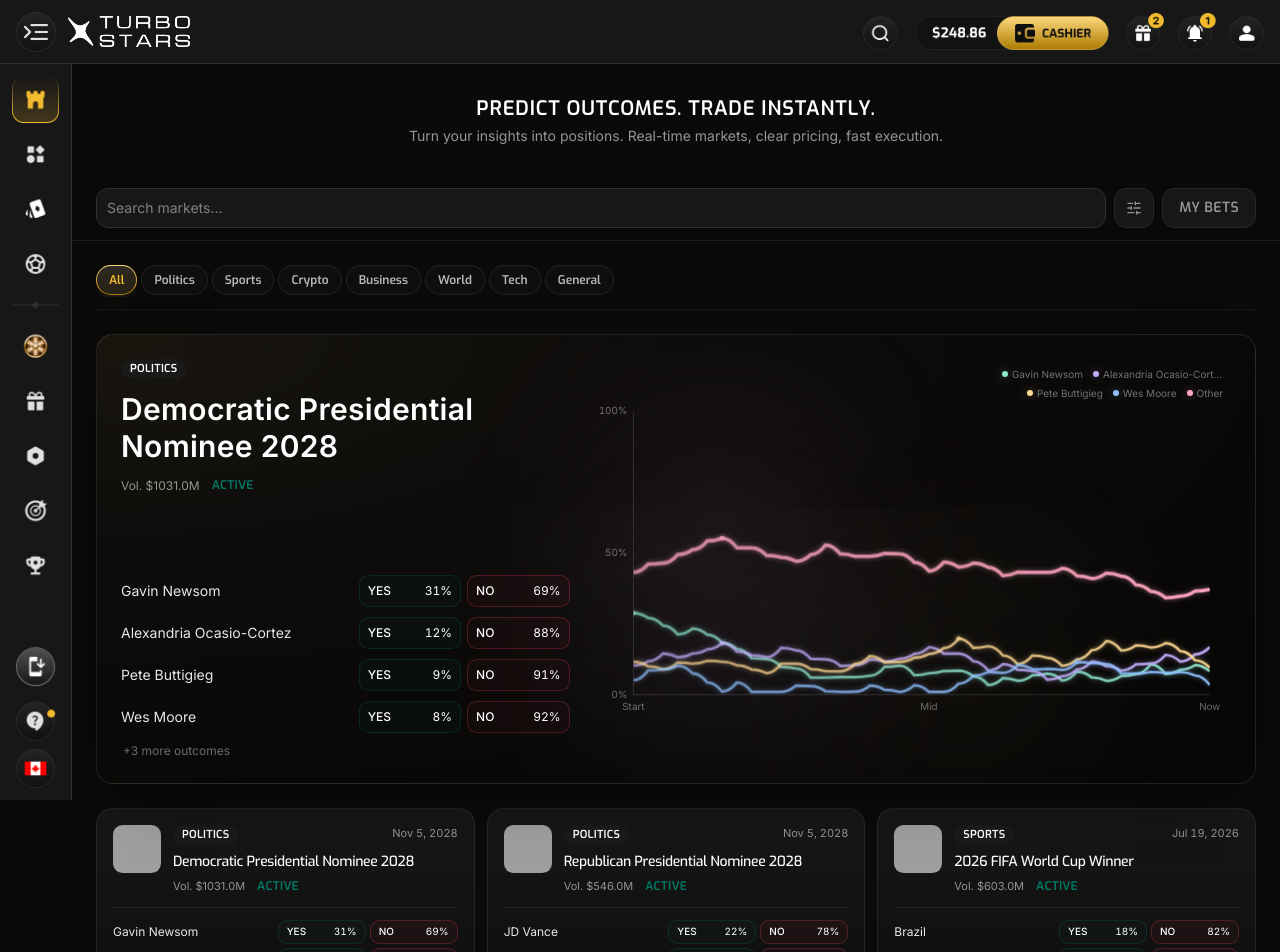
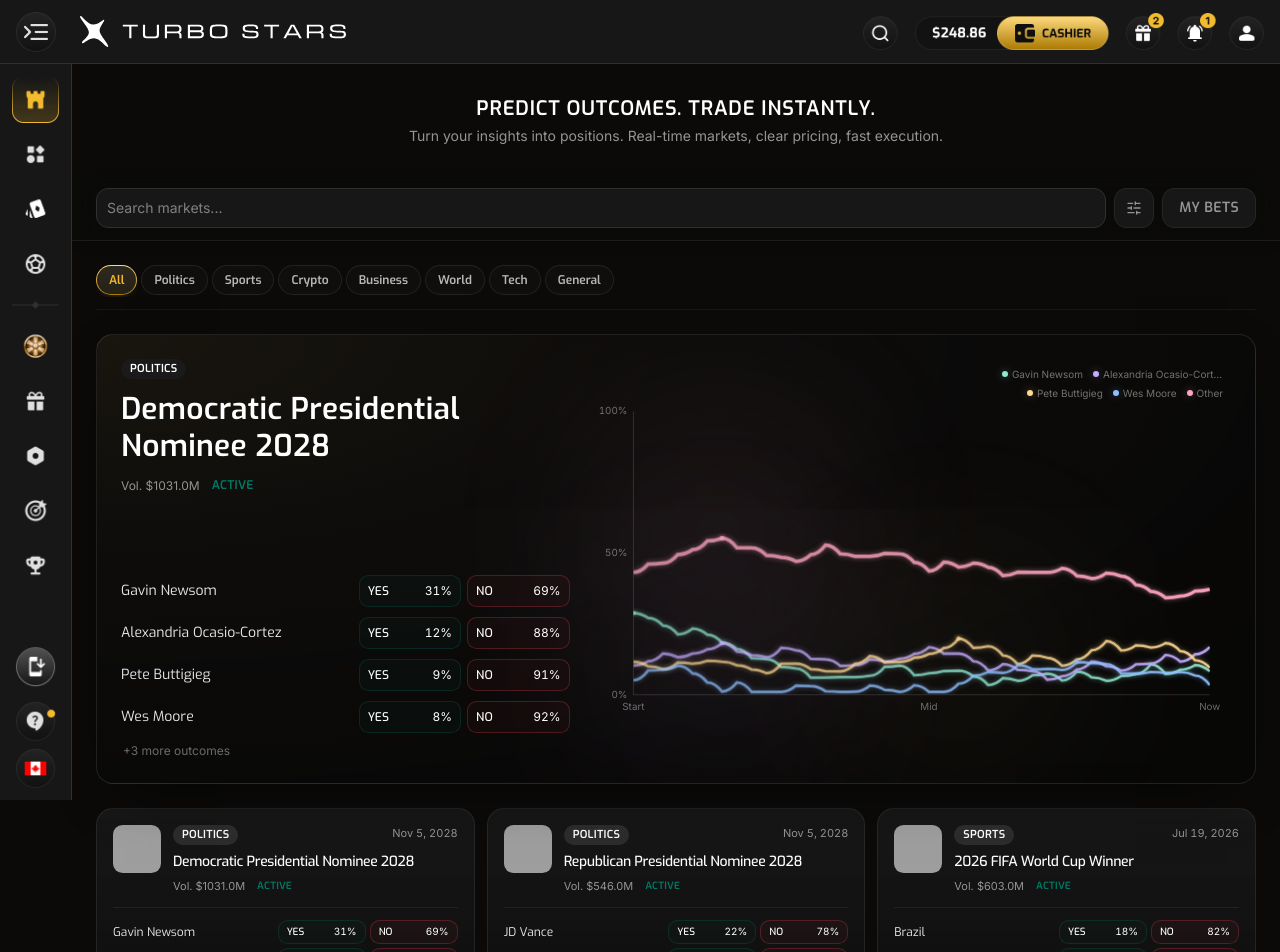
Before and after one commit to budda-hustle/turbo-predict, a Next.js app: page / in a window 1280 px wide. Shown: the top 952 px of the page. Built offline with nearby package versions, Linux system fonts and the light colour scheme; grey boxes are pictures that could not be loaded.

Commit message:
fix: yes/no buttons bg opacity (4%) + minor UI tweaks

```diff
--- a/src/components/app-header.tsx
+++ b/src/components/app-header.tsx
@@ -19,11 +19,11 @@
           priority
         />
         <Image
-          src="/demo-nav/header/logo.png"
-          alt="TurboPredict logo"
+          src="/demo-nav/header/logo.svg"
+          alt="Turbo Stars logo"
           width={3826}
           height={1000}
-          className="h-8 w-auto object-contain"
+          className="h-6 w-auto object-contain lg:ml-3 lg:h-8"
           priority
         />
       </div>
--- a/src/components/home-markets.tsx
+++ b/src/components/home-markets.tsx
@@ -90,7 +90,7 @@
     <div className="flex flex-col gap-1">
       {top.map((o, i) => (
         <div key={`${o.id}-${i}`} className="flex items-center gap-1">
-          <span className="min-w-0 flex-1 truncate text-xs text-foreground/90">
+          <span className="min-w-0 flex-1 truncate font-display text-xs text-foreground/90">
             {o.name}
           </span>
           <div className="flex shrink-0 items-center gap-0.5 sm:gap-1">
@@ -102,7 +102,7 @@
               )}
               onClick={(e) => e.stopPropagation()}
             >
-              <span className="font-medium text-yes-foreground">YES</span>
+              <span className="font-display font-medium text-yes-foreground">YES</span>
               <span className="tabular-nums text-yes-foreground">
                 {Math.round(o.yesPrice * 100)}%
               </span>
@@ -115,7 +115,7 @@
               )}
               onClick={(e) => e.stopPropagation()}
             >
-              <span className="font-medium text-no-foreground">NO</span>
+              <span className="font-display font-medium text-no-foreground">NO</span>
               <span className="tabular-nums text-no-foreground">
                 {Math.round((o.noPrice ?? 1 - o.yesPrice) * 100)}%
               </span>
@@ -147,7 +147,7 @@
         )}
         onClick={(e) => e.stopPropagation()}
       >
-        <span className="font-medium text-yes-foreground">YES</span>
+        <span className="font-display font-medium text-yes-foreground">YES</span>
         <span className="tabular-nums text-yes-foreground">{yesPct}%</span>
       </Link>
       <Link
@@ -158,7 +158,7 @@
         )}
         onClick={(e) => e.stopPropagation()}
       >
-        <span className="font-medium text-no-foreground">NO</span>
+        <span className="font-display font-medium text-no-foreground">NO</span>
         <span className="tabular-nums text-no-foreground">{noPct}%</span>
       </Link>
     </div>
@@ -313,7 +313,7 @@
             <Badge variant="secondary" className="w-fit text-[11px]">
               {market.category}
             </Badge>
-            <h2 className="mt-3 text-3xl leading-tight font-semibold tracking-[0.01em] text-foreground">
+            <h2 className="mt-3 font-display text-3xl leading-tight font-semibold tracking-[0.01em] text-foreground">
               {market.question}
             </h2>
             <div className="mt-3 flex items-center gap-3 text-xs text-muted-foreground">
@@ -324,14 +324,14 @@
             <div className="mt-auto space-y-2.5 pt-5">
               {topOutcomes.map((o, i) => (
                 <div key={o.id} className="flex items-center gap-2">
-                  <span className="min-w-0 flex-1 truncate text-sm text-foreground/90">{o.name}</span>
+                  <span className="min-w-0 flex-1 truncate font-display text-sm text-foreground/90">{o.name}</span>
                   <div className="flex min-w-[12.75rem] items-center justify-end gap-1.5">
                     <Link
                       href={`${href}?outcome=${i}&side=yes`}
                       className="pressable inline-flex h-8 min-w-[5.9rem] items-center justify-between rounded-md border border-yes/25 bg-[rgba(0,122,102,0.04)] px-2 text-xs transition-colors sm:min-w-[6.4rem] sm:max-w-[8rem] sm:flex-1 hover:border-[rgba(0,122,102,0.55)] hover:[background:linear-gradient(90deg,rgba(0,122,102,0.08)_0%,rgba(0,122,102,0.18)_50%,rgba(0,122,102,0.08)_100%)]"
                       onClick={(e) => e.stopPropagation()}
                     >
-                      <span className="font-medium text-yes-foreground">YES</span>
+                      <span className="font-display font-medium text-yes-foreground">YES</span>
                       <span className="tabular-nums text-yes-foreground">{Math.round(o.yesPrice * 100)}%</span>
                     </Link>
                     <Link
@@ -339,7 +339,7 @@
                       className="pressable inline-flex h-8 min-w-[5.9rem] items-center justify-between rounded-md border border-no/25 bg-[rgba(255,64,80,0.04)] px-2 text-xs transition-colors sm:min-w-[6.4rem] sm:max-w-[8rem] sm:flex-1 hover:border-[rgba(255,64,80,0.55)] hover:[background:linear-gradient(90deg,rgba(255,64,80,0.08)_0%,rgba(255,64,80,0.18)_50%,rgba(255,64,80,0.08)_100%)]"
                       onClick={(e) => e.stopPropagation()}
                     >
-                      <span className="font-medium text-no-foreground">NO</span>
+                      <span className="font-display font-medium text-no-foreground">NO</span>
                       <span className="tabular-nums text-no-foreground">{Math.round(o.noPrice * 100)}%</span>
                     </Link>
                   </div>
@@ -543,7 +543,7 @@
           <div className="flex items-start justify-between gap-2">
             <Badge
               variant="secondary"
-              className="max-w-[min(100%,11rem)] truncate text-[11px]"
+              className="max-w-[min(100%,11rem)] truncate bg-white/10 text-[11px]"
             >
               {market.category}
             </Badge>
@@ -561,7 +561,7 @@
                 Closed
               </span>
             ) : (
-              <span className="label-md text-yes">Active</span>
+              <span className="label-md text-[10px] text-yes">Active</span>
             )}
           </div>
         </div>
--- a/src/components/market/market-page-client.tsx
+++ b/src/components/market/market-page-client.tsx
@@ -113,6 +113,7 @@
       onSharesChange={setShares}
       ui={ui}
       onUiChange={setUi}
+      onClose={!isLg ? () => setSheetOpen(false) : undefined}
       onOrderFilled={() => setSheetOpen(false)}
     />
   )
@@ -150,7 +151,6 @@
         <TradeTicketMobileSheet
           open={sheetOpen}
           onOpenChange={setSheetOpen}
-          title="Bet"
         >
           {ticket}
         </TradeTicketMobileSheet>
--- a/src/components/market/trade-ticket/trade-ticket-mobile-sheet.tsx
+++ b/src/components/market/trade-ticket/trade-ticket-mobile-sheet.tsx
@@ -5,8 +5,6 @@
 import {
   Dialog,
   DialogContent,
-  DialogHeader,
-  DialogTitle,
 } from "@/components/ui/dialog"
 import { cn } from "@/lib/utils"
 
@@ -24,19 +22,16 @@
   return (
     <Dialog open={open} onOpenChange={onOpenChange}>
       <DialogContent
-        showCloseButton
+        showCloseButton={false}
         className={cn(
           "fixed top-auto bottom-0 left-2 right-2 z-50 max-h-[min(90dvh,720px)] w-auto max-w-none",
-          "translate-x-0 translate-y-0 overflow-y-auto rounded-t-xl rounded-b-none border-b-0",
-          "p-0 pt-2 sm:left-4 sm:right-4",
+          "translate-x-0 translate-y-0 overflow-y-visible rounded-t-xl rounded-b-none border-0 bg-transparent p-0 shadow-none",
+          "sm:left-4 sm:right-4",
           "data-open:animate-in data-open:fade-in-0 data-open:slide-in-from-bottom-4",
           "data-closed:animate-out data-closed:fade-out-0 data-closed:slide-out-to-bottom-4 duration-200"
         )}
       >
-        <DialogHeader className="border-b border-border/60 px-4 pb-3 pt-1">
-          <DialogTitle className="text-left text-base">{title}</DialogTitle>
-        </DialogHeader>
-        <div className="px-2 pb-4 pt-1 sm:px-4">{children}</div>
+        <div className="pb-4">{children}</div>
       </DialogContent>
     </Dialog>
   )
--- a/src/components/market/trade-ticket/trade-ticket.tsx
+++ b/src/components/market/trade-ticket/trade-ticket.tsx
@@ -1,6 +1,7 @@
 "use client"
 
 import * as React from "react"
+import { XIcon } from "lucide-react"
 
 import { Button } from "@/components/ui/button"
 import { Input } from "@/components/ui/input"
@@ -56,6 +57,7 @@
   onSharesChange,
   ui,
   onUiChange,
+  onClose,
   onOrderFilled,
 }: {
   market: MarketViewModel
@@ -66,6 +68,7 @@
   onSharesChange: (v: string) => void
   ui: UiStatus
   onUiChange: React.Dispatch<React.SetStateAction<UiStatus>>
+  onClose?: () => void
   onOrderFilled?: () => void
 }) {
   const { placeOrder, balanceUsd, openDeposit } = useTrading()
@@ -184,9 +187,22 @@
   return (
     <div
       className={cn(
-        "surface-card flex flex-col gap-5 border border-white/8 bg-[radial-gradient(120%_120%_at_0%_0%,rgba(255,215,0,0.02)_0%,transparent_45%),linear-gradient(180deg,rgba(255,255,255,0.02)_0%,rgba(0,0,0,0.24)_100%)] p-5 shadow-lg sm:p-6"
+        "surface-card relative flex flex-col gap-5 border border-white/8 bg-[radial-gradient(120%_120%_at_0%_0%,rgba(255,215,0,0.02)_0%,transparent_45%),linear-gradient(180deg,rgba(255,255,255,0.02)_0%,rgba(0,0,0,0.24)_100%)] p-5 shadow-lg sm:p-6"
       )}
     >
+      {onClose ? (
+        <Button
+          type="button"
+          variant="ghost"
+          size="icon-sm"
+          className="absolute top-4 right-4 text-muted-foreground hover:text-foreground"
+          onClick={onClose}
+          aria-label="Close betslip"
+        >
+          <XIcon className="size-4" />
+        </Button>
+      ) : null}
+
       {market.status === "closed" && (
         <p className="body-sm rounded-lg border border-border bg-surface-alt px-3 py-2 text-sm text-muted-foreground">
           This market is closed.
```
Also changed, not shown: public/demo-nav/header/logo.png, public/demo-nav/header/logo.svg (added).
